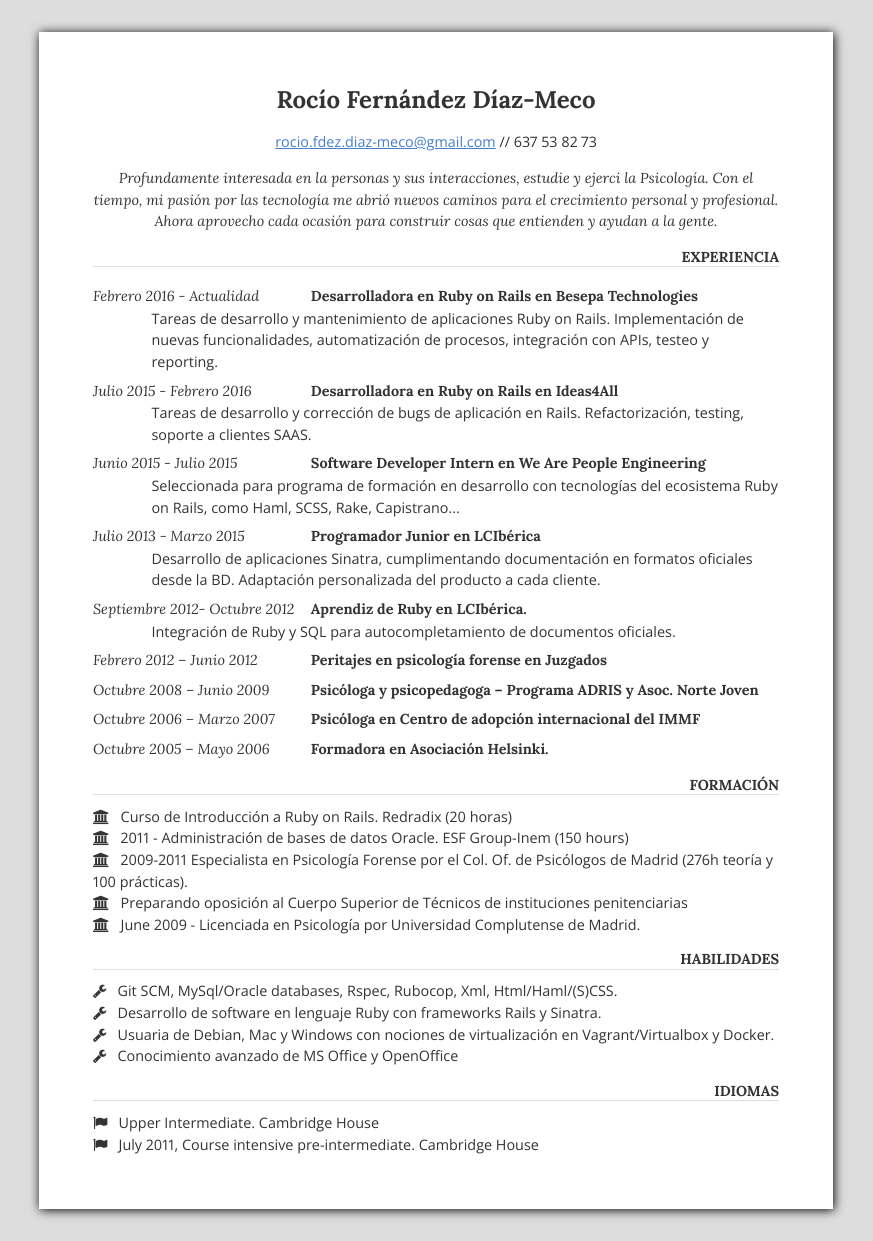
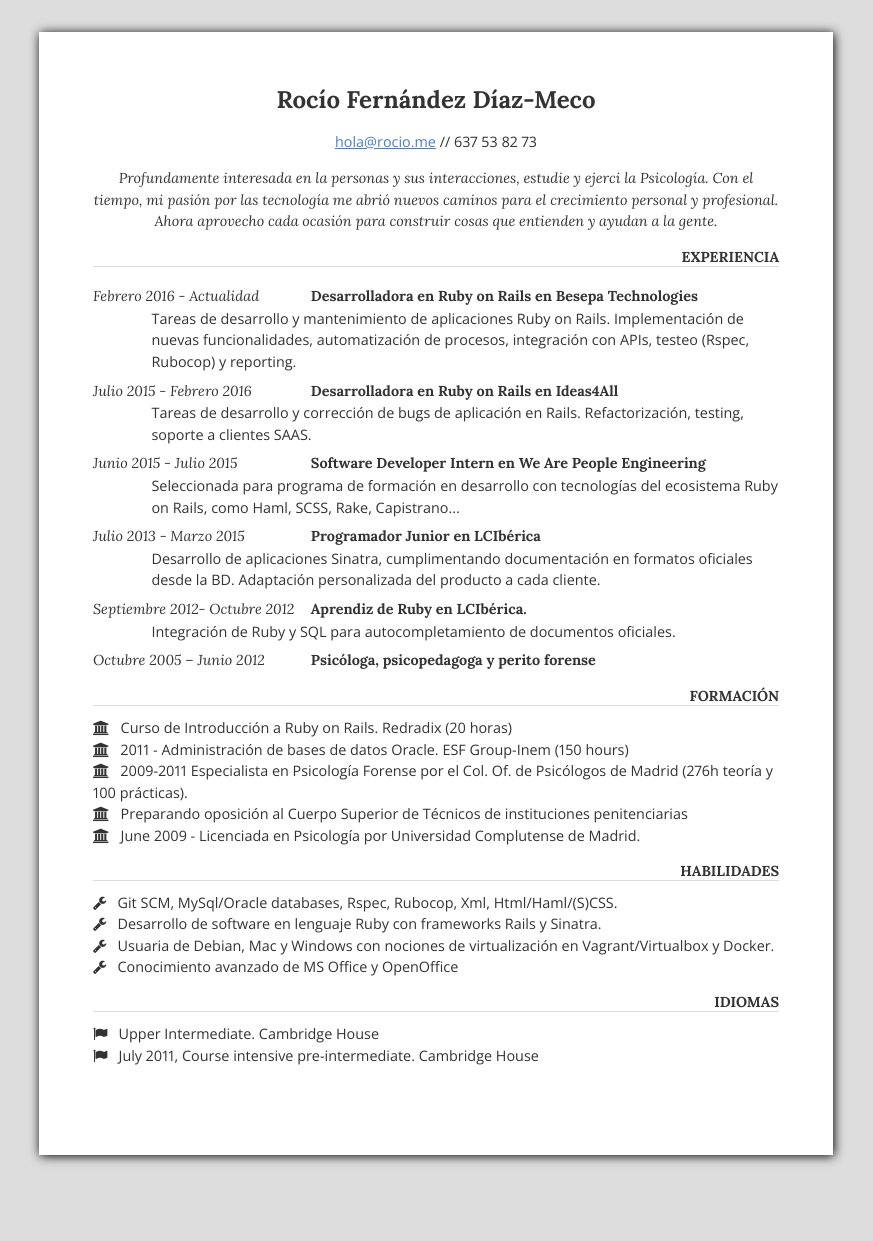
Before and after one commit to alia-del-crys/alia-del-crys.github.io, a Jekyll site: the page built from cv.html, in a window 1280 px wide. Shown: the whole page, without its empty margins (204-1077 px from the left). Built offline with Jekyll 4.4.1, drawn with Linux system fonts in a browser that asks for light colours; nearby versions of some CDN libraries; after the commit the page ends 1187 px from its top, so only the background shows below that.

Commit message:
csv update

```diff
--- a/cv.html
+++ b/cv.html
@@ -3,7 +3,7 @@ layout: cv
 title: Curriculum Rocío
 link_text: CV (es)
 link_icon: briefcase
-mail: rocio.fdez.diaz-meco@gmail.com
+mail: hola@rocio.me
 about: |
   Profundamente interesada en la personas y sus interacciones, estudie y ejerci la Psicología.
   Con el tiempo, mi pasión por las tecnología me abrió nuevos caminos para el
@@ -17,7 +17,7 @@ sections:
         detail: |
           Tareas de desarrollo y mantenimiento de aplicaciones Ruby on Rails.
           Implementación de nuevas funcionalidades, automatización de procesos,
-          integración con APIs, testeo y reporting.
+          integración con APIs, testeo (Rspec, Rubocop) y reporting.
       - title: Desarrolladora en Ruby on Rails en Ideas4All
         dates: Julio 2015 - Febrero 2016
         detail: |
@@ -39,21 +39,10 @@ sections:
         detail: |
           Integración de Ruby y SQL para autocompletamiento de documentos
           oficiales.
-      - title: Peritajes en psicología forense en Juzgados
-        dates: Febrero 2012 – Junio 2012
+      - title: Psicóloga, psicopedagoga y perito forense
+        dates: Octubre 2005 – Junio 2012
         detail: |
 
-      - title: Psicóloga y psicopedagoga – Programa ADRIS y Asoc. Norte Joven
-        dates: Octubre 2008 – Junio 2009
-        detail: |
-
-      - title: Psicóloga en Centro de adopción internacional del IMMF
-        dates: Octubre 2006 – Marzo 2007
-        detail: |
-
-      - title:  Formadora en Asociación Helsinki.
-        dates:  Octubre 2005 – Mayo 2006
-        detail: |
 
   - name: Formación
     icon: university
```
